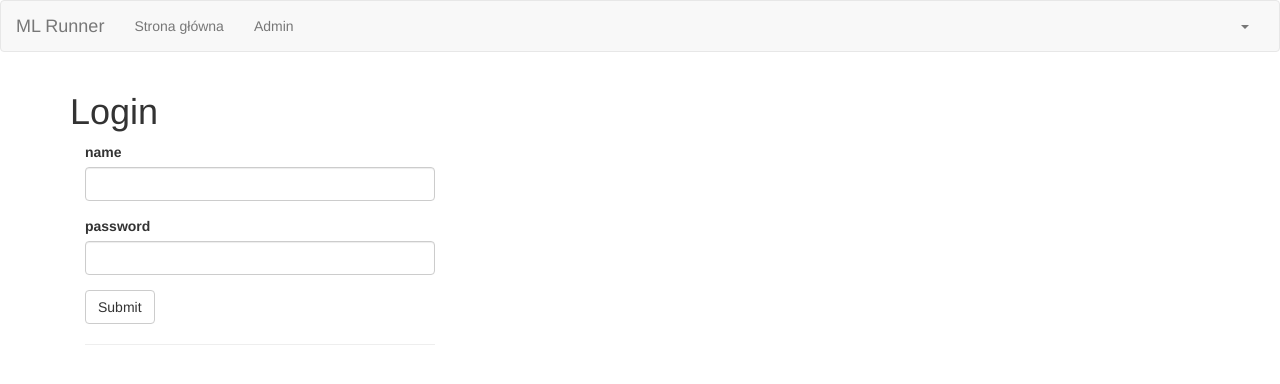
After one commit to shnela/ml_runner, a Flask app: page /auth/login/ in a window 1280 px wide. The commit adds this page. Shown: the top 384 px of the page. Run offline with Flask 2, Linux system fonts and the light colour scheme; some libraries are stand-ins or nearby versions.

Commit message:
Login exists

```diff
--- a/app/__init__.py
+++ b/app/__init__.py
@@ -1,5 +1,6 @@
 from flask import Flask
 from flask_bootstrap import Bootstrap
+from flask_login import LoginManager
 from flask_mail import Mail
 from flask_migrate import Migrate
 from flask_moment import Moment
@@ -13,6 +14,7 @@ moment = Moment()
 db = SQLAlchemy()
 mail = Mail()
 migrate = Migrate()
+login_manager = LoginManager()
 
 
 def create_app(config=None):
@@ -26,11 +28,12 @@ def create_app(config=None):
     db.init_app(app)
     mail.init_app(app)
     migrate.init_app(app, db=db)
+    login_manager.init_app(app)
 
     from app.main import bp as main_bp
     from app.auth import bp as auth_bp
     app.register_blueprint(main_bp)
-    app.register_blueprint(auth_bp)
+    app.register_blueprint(auth_bp, url_prefix='/auth')
 
     # generate context
     from app.auth.models import User
--- a/app/auth/forms.py
+++ b/app/auth/forms.py
@@ -19,3 +19,9 @@ class CreateUser(FlaskForm):
     def validate_email(self, field):
         if User.query.filter_by(email=field.data).first():
             raise ValidationError('Field email should be unique')
+
+
+class LoginForm(FlaskForm):
+    name = StringField('name', validators=[DataRequired()])
+    password = PasswordField('password', validators=[DataRequired()])
+    submit = SubmitField('Submit')
--- a/app/auth/views.py
+++ b/app/auth/views.py
@@ -1,14 +1,16 @@
-from flask import render_template, flash, redirect, url_for
+from flask import render_template, flash, redirect, url_for, request
+from flask_login import login_user, login_required
 from werkzeug.security import generate_password_hash
 
 from . import bp
-from .forms import CreateUser
+from .forms import CreateUser, LoginForm
 from .models import User
 from .. import db
 from ..utils import send_email
 
 
 @bp.route('/admin/', methods=['GET', 'POST'])
+@login_required
 def admin():
     form = CreateUser()
     if form.validate_on_submit():
@@ -24,3 +26,22 @@ def admin():
                    username=new_user.username)
         return redirect(url_for('main.index'))
     return render_template('admin.html', form=form)
+
+
+@bp.route('/login/', methods=['GET', 'POST'])
+def login():
+    form = LoginForm()
+    if form.validate_on_submit():
+        user = User.query.filter_by(username=form.data['name']).first()
+        login_user(user)
+
+        flash('Logged in successfully.')
+
+        next = request.args.get('next')
+        # # is_safe_url should check if the url is safe for redirects.
+        # # See http://flask.pocoo.org/snippets/62/ for an example.
+        # if not is_safe_url(next):
+        #     return flask.abort(400)
+
+        return redirect(next or url_for('main.index'))
+    return render_template('auth/login.html', form=form)
--- a/app/main/views.py
+++ b/app/main/views.py
@@ -1,10 +1,12 @@
 from flask import render_template
+from flask_login import login_required
 
 from app.auth.models import User
 from . import bp
 
 
 @bp.route('/')
+@login_required
 def index():
     users = User.query.all()
     return render_template('index.html', users=users)
--- /dev/null
+++ b/app/templates/auth/login.html
@@ -0,0 +1,11 @@
+{% extends "base.html" %}
+
+{% block container %}
+    <h1>Login</h1>
+    <div class="col-md-4">
+      <form method="POST">
+        {{ wtf.quick_form(form) }}
+      </form>
+      <hr/>
+    </div>
+{% endblock container %}
--- a/app/templates/base.html
+++ b/app/templates/base.html
@@ -30,7 +30,9 @@
       <ul class="nav navbar-nav navbar-right">
         <li class="dropdown">
           <a href="#" class="dropdown-toggle" data-toggle="dropdown" role="button" aria-haspopup="true"
-             aria-expanded="false">Użytkownik <span class="caret"></span></a>
+             aria-expanded="false">
+            {% if current_user.is_authenticated %}{{ current_user.username }}{% endif %}
+            <span class="caret"></span></a>
           <ul class="dropdown-menu">
             <li><a href="#">Zobacz profil</a></li>
             <li><a href="#">Zmień adres email</a></li>
```
Also changed, not shown: app/auth/models.py (+9 -2 lines).
